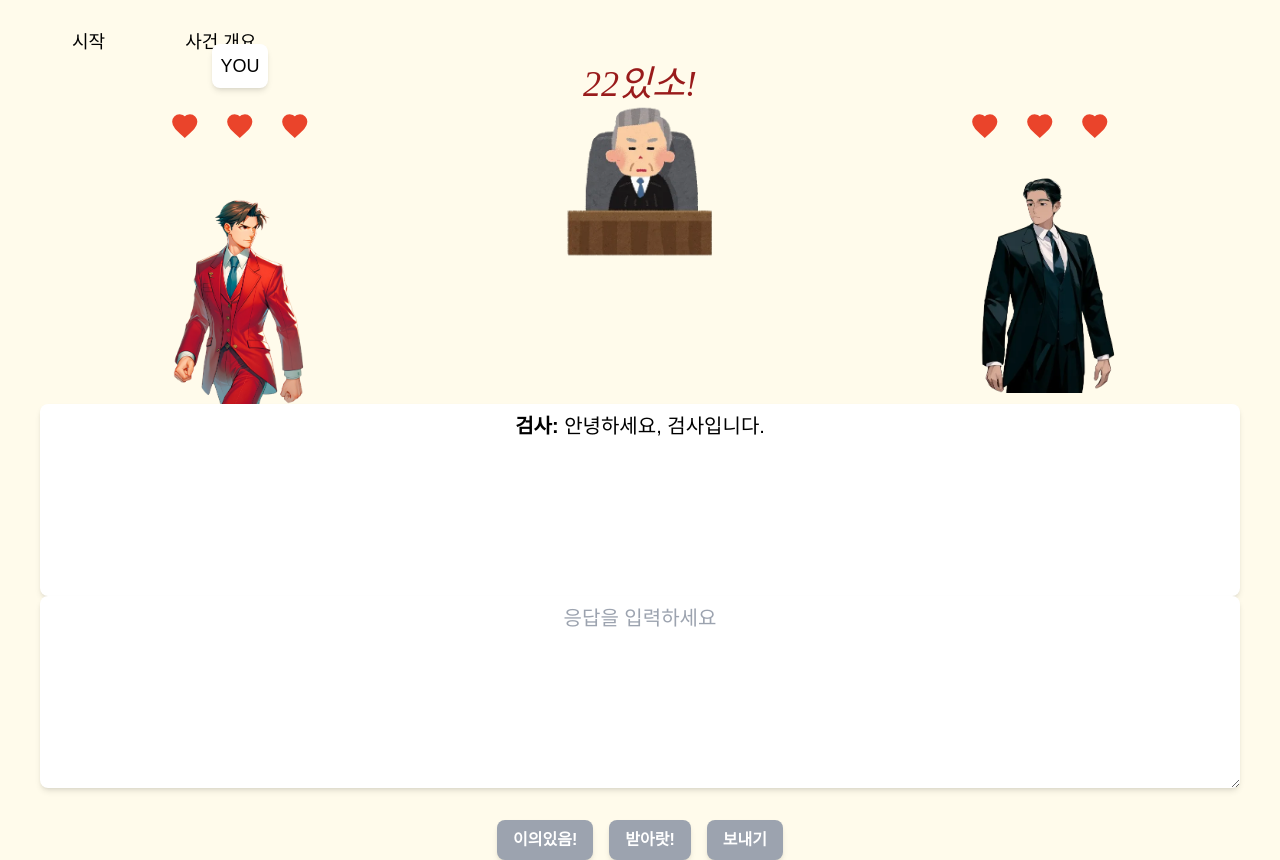
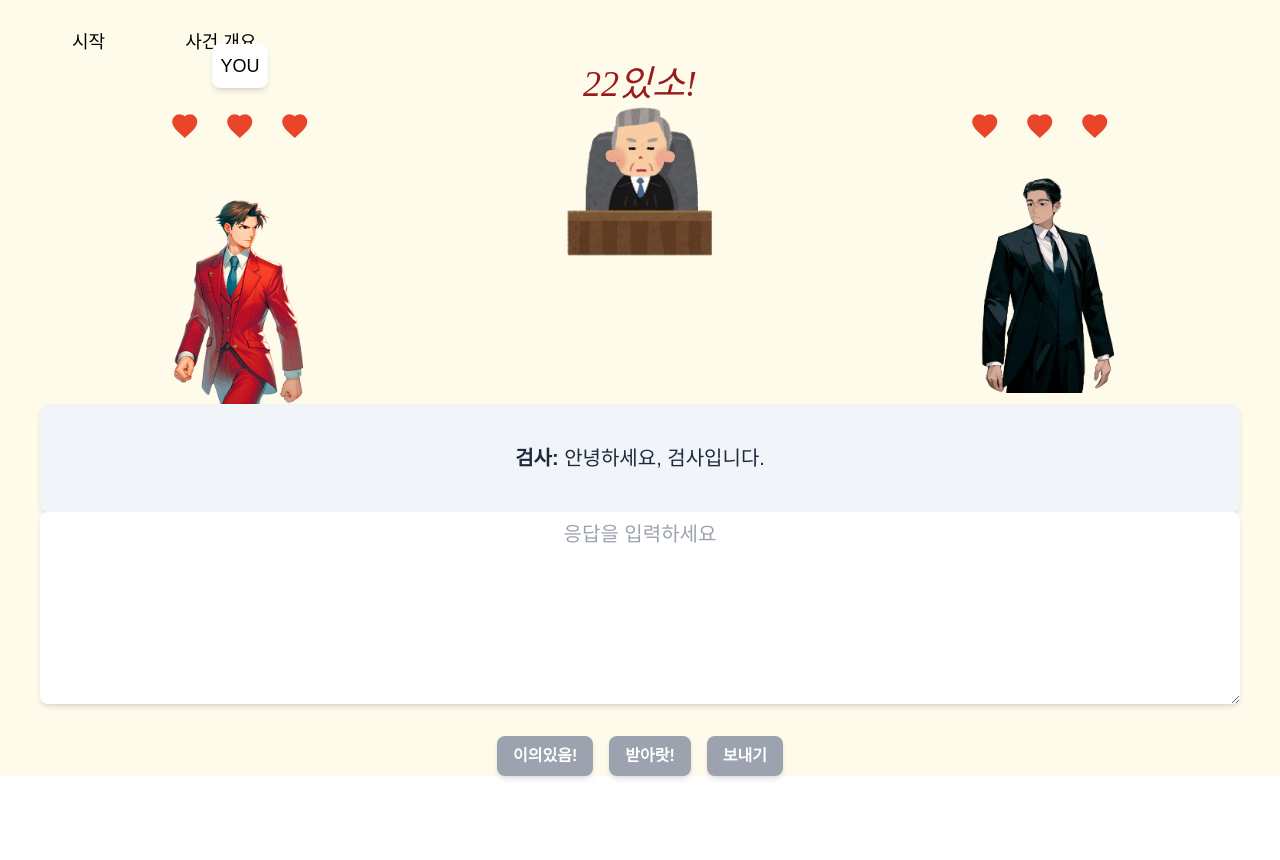
Before and after one commit to SeolyeongBae/EC3102-trial, a React (Vite) app: page / in a window 1280 px wide. After the commit the page ends 800 px from the top, so only its background shows below. Built offline with nearby package versions, Linux system fonts and the light colour scheme; a web font is replaced by a local one.

Commit message:
feat: 스타일 수정

```diff
--- a/src/components/DialogBox.tsx
+++ b/src/components/DialogBox.tsx
@@ -7,7 +7,7 @@ interface DialogBoxProps {
 
 const DialogBox: React.FC<DialogBoxProps> = ({ displayedText, speaker }) => {
   return (
-    <div className=" text-xl dialog-box p-2 bg-white rounded-lg shadow-md h-48 text-center">
+    <div className="text-xl dialog-box p-10 bg-slate-100 text-slate-800 rounded-lg shadow-md text-center ">
       <div className={`dialog-line ${speaker}`}>
         <strong>{speaker}: </strong>
         {displayedText}
```
